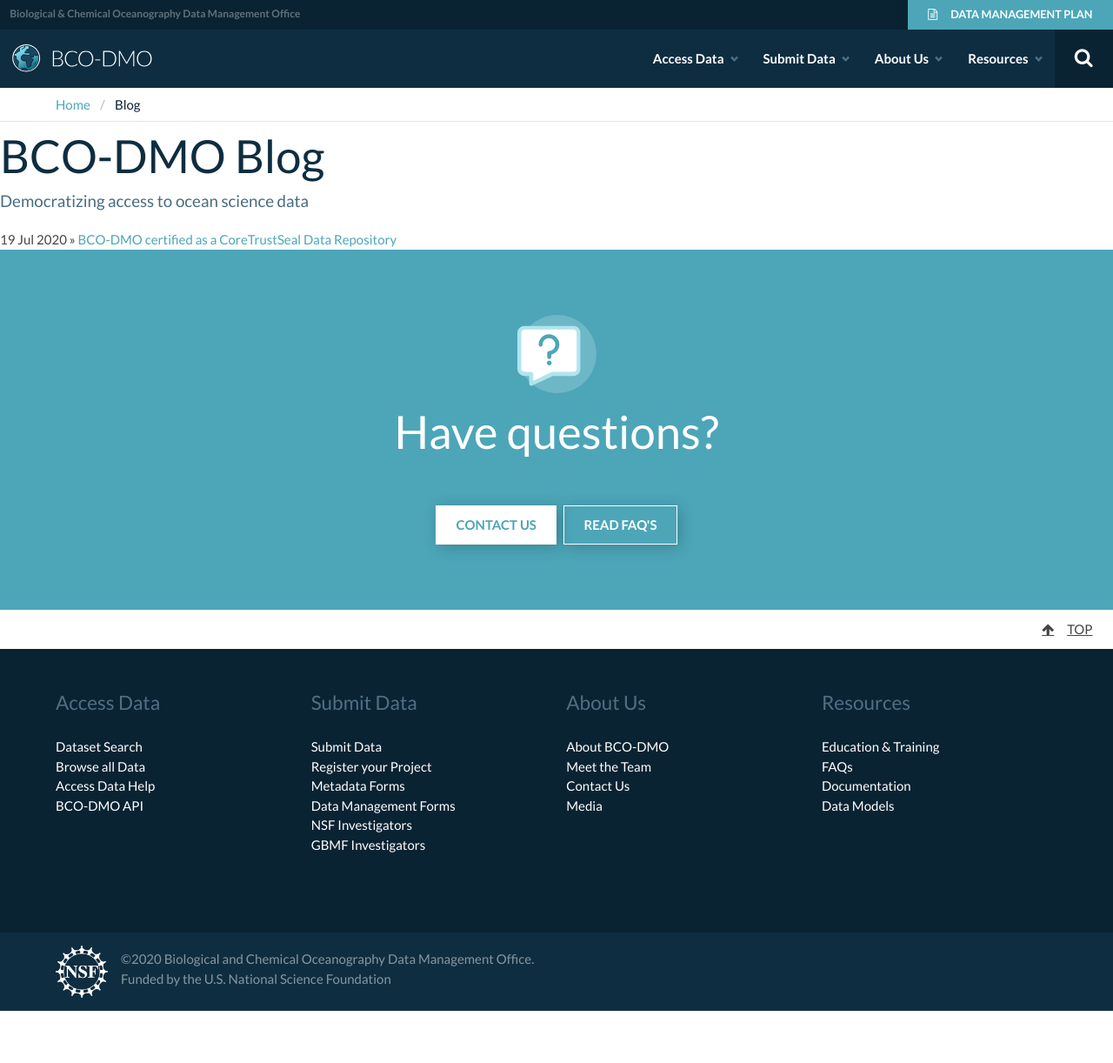
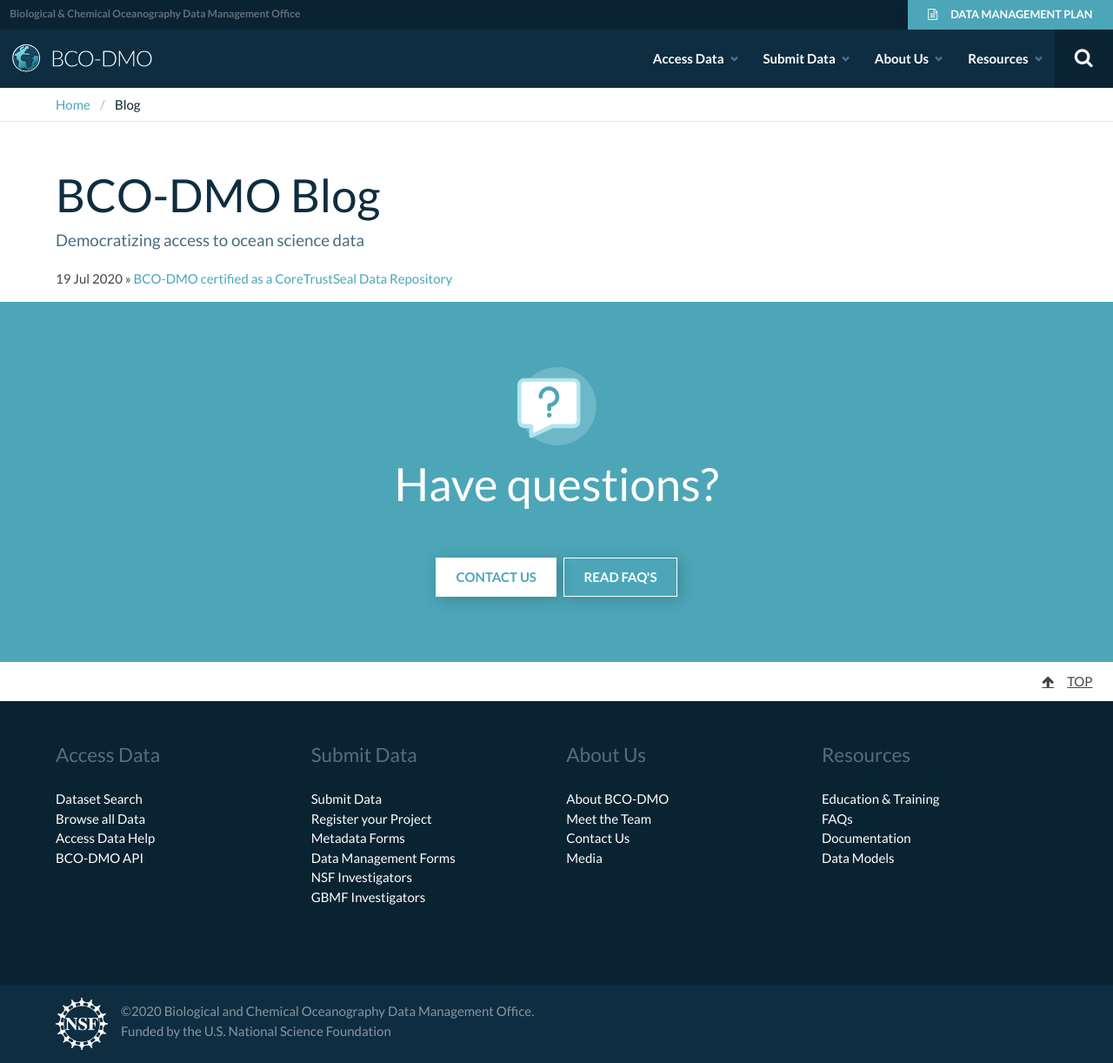
Before and after one commit to BCODMO/blog.bco-dmo.org, a Jekyll site: the page built from index.html, in a window 1280 px wide. Shown: the whole page at 87% size. Built offline with Jekyll 4.4.1, drawn with Linux system fonts in a browser that asks for light colours; before the commit the page ends 1162 px from its top, so only the background shows below that.

Commit message:
Update default.html

```diff
--- a/_layouts/default.html
+++ b/_layouts/default.html
@@ -197,7 +197,9 @@
       </ul>
     </nav>
 
-    {{ content }}
+    <div class="container margin-top-3 margin-bot-1">
+      {{ content }}
+    </div>
 
     <!-- Questions/Contact Us Callout Section -->
     <section class="padded-section bg-color-primary has-text-centered">
```
